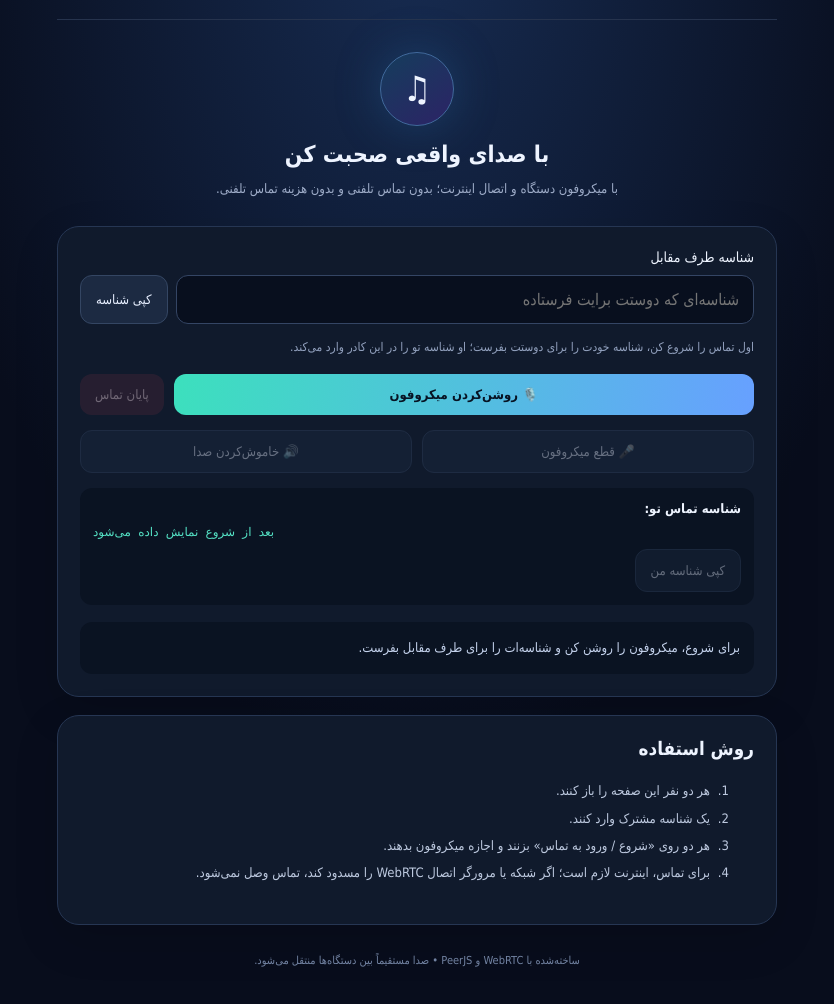
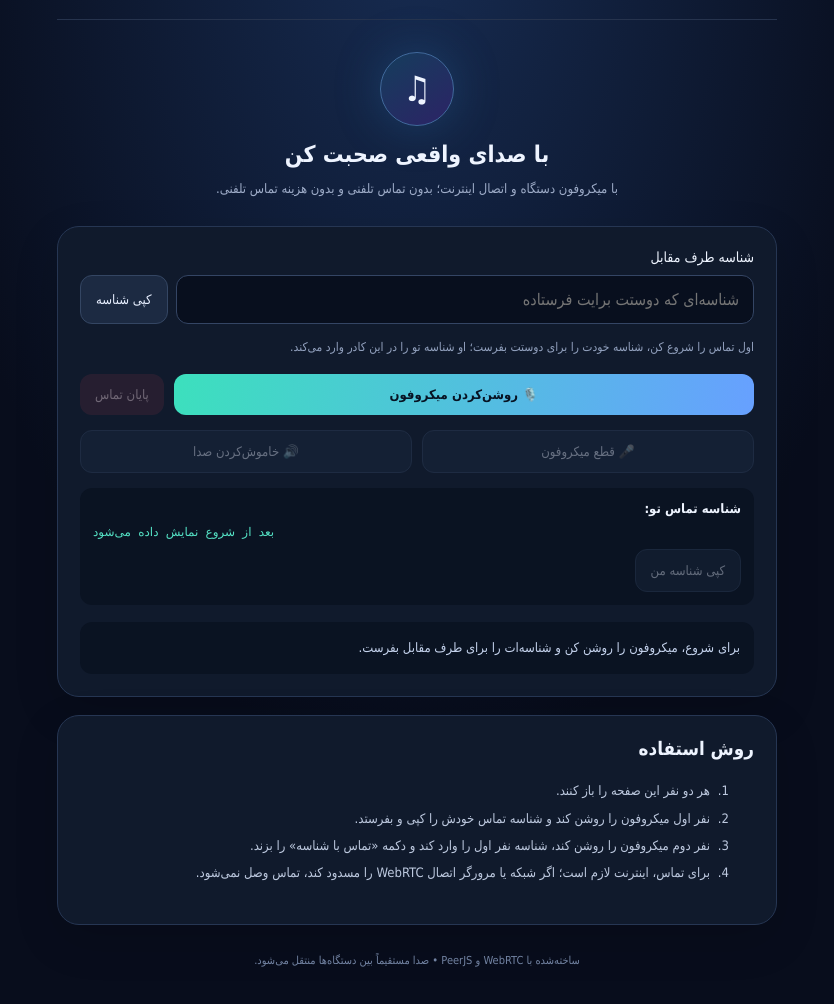
Before and after one commit to erfanghaffari3232-starer/call, a plain HTML site: page index.html in a window 1280 px wide. Shown: the part 90-1094 px from the top of the page, without its empty margins (223-1057 px from the left). Drawn offline with Linux system fonts and the light colour scheme.

Commit message:
Clarify voice call setup instructions

```diff
--- a/index.html
+++ b/index.html
@@ -18,7 +18,7 @@
     <div class="myidbox"><b>شناسه تماس تو:</b><code id="myid">بعد از شروع نمایش داده می‌شود</code><button id="copyid" class="secondary" disabled>کپی شناسه من</button></div><div id="callstate" class="callstate">برای شروع، میکروفون را روشن کن و شناسه‌ات را برای طرف مقابل بفرست.</div>
     <audio id="remoteAudio" autoplay playsinline></audio>
   </section>
-  <section class="tips"><h3>روش استفاده</h3><ol><li>هر دو نفر این صفحه را باز کنند.</li><li>یک شناسه مشترک وارد کنند.</li><li>هر دو روی «شروع / ورود به تماس» بزنند و اجازه میکروفون بدهند.</li><li>برای تماس، اینترنت لازم است؛ اگر شبکه یا مرورگر اتصال WebRTC را مسدود کند، تماس وصل نمی‌شود.</li></ol></section>
+  <section class="tips"><h3>روش استفاده</h3><ol><li>هر دو نفر این صفحه را باز کنند.</li><li>نفر اول میکروفون را روشن کند و شناسه تماس خودش را کپی و بفرستد.</li><li>نفر دوم میکروفون را روشن کند، شناسه نفر اول را وارد کند و دکمه «تماس با شناسه» را بزند.</li><li>برای تماس، اینترنت لازم است؛ اگر شبکه یا مرورگر اتصال WebRTC را مسدود کند، تماس وصل نمی‌شود.</li></ol></section>
   <footer>ساخته‌شده با WebRTC و PeerJS • صدا مستقیماً بین دستگاه‌ها منتقل می‌شود.</footer>
 </main>
 <script src="https://unpkg.com/peerjs@1.5.4/dist/peerjs.min.js"></script><script src="app.js"></script>
```
